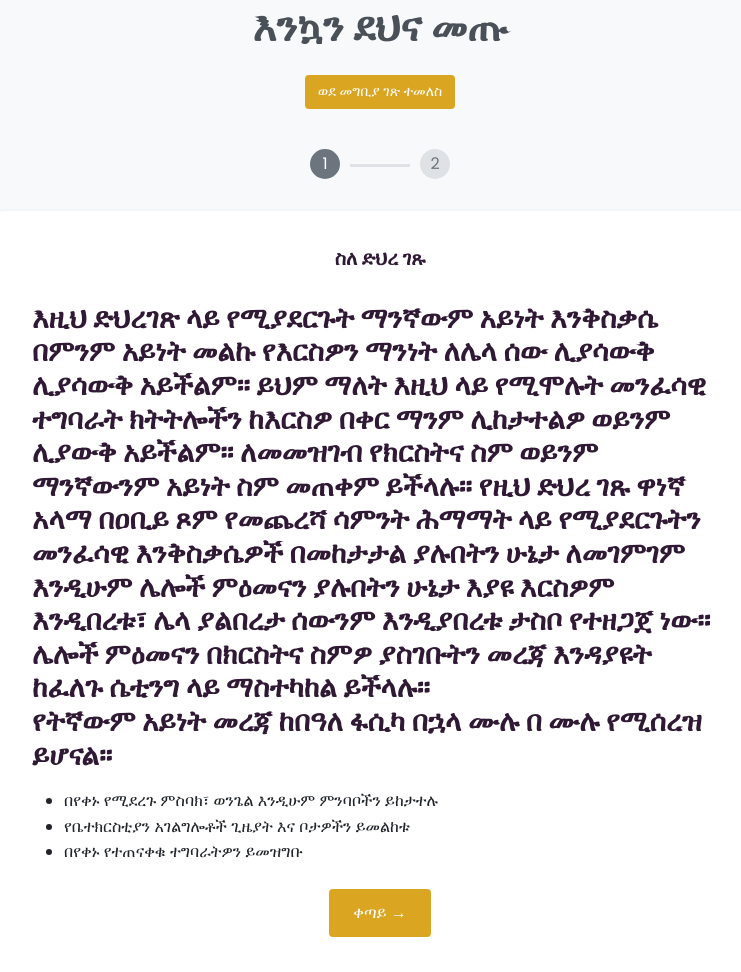
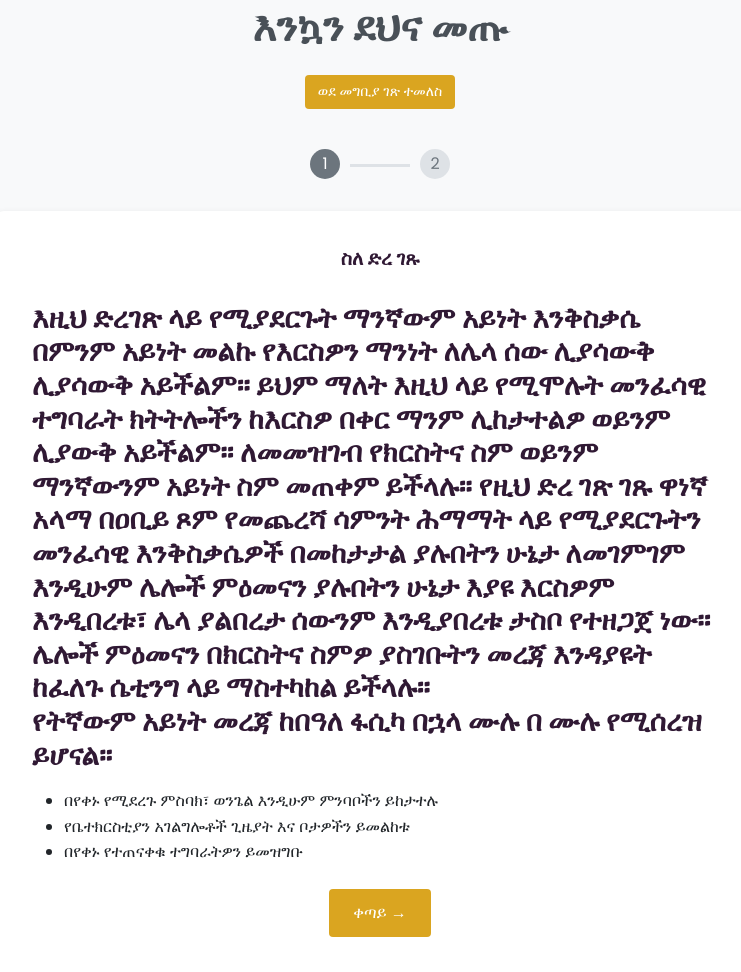
Before and after one commit to abela7/Hmamat, a PHP site: page /user/welcome.php in a window 1280 px wide. Shown: the part 241-1213 px from the top of the page, without its empty margins (260-1001 px from the left). Run offline with PHP 8.4, Linux system fonts and the light colour scheme; some libraries are stand-ins or nearby versions.

Commit message:
ንውቅንውቅ

```diff
--- a/user/login.php
+++ b/user/login.php
@@ -199,7 +199,7 @@ include_once '../includes/user_header.php';
                     <div class="col-md-6 mb-3">
                         <div class="card h-100">
                             <div class="card-body text-center">
-                                <h5 class="card-title">ለዚህ ድህረ ገጹ አዲስ ነዎት?</h5>
+                                <h5 class="card-title">ለዚህ ድረ ገጽ ገጹ አዲስ ነዎት?</h5>
 
                                 <a href="welcome.php?step=1" class="btn">እዚህ ላይ ይጫኑ</a>
                             </div>
--- a/user/welcome.php
+++ b/user/welcome.php
@@ -159,11 +159,11 @@ if ($_SERVER['REQUEST_METHOD'] === 'POST' && isset($_POST['register'])) {
 
                 <!-- Step 1: About HIMAMAT -->
                 <div class="step-content <?php echo $step === 1 ? 'active' : ''; ?>" id="step1">
-                    <h2 class="card-title mb-4 text-center">ስለ ድህረ ገጹ</h2>
+                    <h2 class="card-title mb-4 text-center">ስለ ድረ ገጹ</h2>
 
                     <div class="mb-4">
-                        <h3>እዚህ ድህረገጽ ላይ የሚያደርጉት ማንኛውም አይነት እንቅስቃሴ በምንም አይነት መልኩ የእርስዎን ማንነት ለሌላ ሰው ሊያሳውቅ ሊያሳውቅ አይችልም። ይህም ማለት እዚህ ላይ የሚሞሉት መንፈሳዊ ተግባራት ክትትሎችን ከእርስዎ በቀር ማንም ሊከታተልዎ ወይንም ሊያውቅ አይችልም። ለመመዝገብ የክርስትና ስም ወይንም ማንኛውንም አይነት ስም መጠቀም ይችላሉ።
-የዚህ ድህረ ገጹ ዋነኛ አላማ በዐቢይ ጾም የመጨረሻ ሳምንት ሕማማት ላይ የሚያደርጉትን መንፈሳዊ እንቅስቃሴዎች በመከታታል ያሉበትን ሁኔታ ለመገምገም እንዲሁም ሌሎች ምዕመናን ያሉበትን ሁኔታ እያዩ እርስዎም እንዲበረቱ፣ ሌላ ያልበረታ ሰውንም እንዲያበረቱ ታስቦ የተዘጋጀ ነው። ሌሎች ምዕመናን በክርስትና ስምዎ ያስገቡትን መረጃ እንዳያዩት ከፈለጉ ሴቲንግ ላይ ማስተካከል ይችላሉ።
+                        <h3>እዚህ ድረገጽ ላይ የሚያደርጉት ማንኛውም አይነት እንቅስቃሴ በምንም አይነት መልኩ የእርስዎን ማንነት ለሌላ ሰው ሊያሳውቅ ሊያሳውቅ አይችልም። ይህም ማለት እዚህ ላይ የሚሞሉት መንፈሳዊ ተግባራት ክትትሎችን ከእርስዎ በቀር ማንም ሊከታተልዎ ወይንም ሊያውቅ አይችልም። ለመመዝገብ የክርስትና ስም ወይንም ማንኛውንም አይነት ስም መጠቀም ይችላሉ።
+የዚህ ድረ ገጽ ገጹ ዋነኛ አላማ በዐቢይ ጾም የመጨረሻ ሳምንት ሕማማት ላይ የሚያደርጉትን መንፈሳዊ እንቅስቃሴዎች በመከታታል ያሉበትን ሁኔታ ለመገምገም እንዲሁም ሌሎች ምዕመናን ያሉበትን ሁኔታ እያዩ እርስዎም እንዲበረቱ፣ ሌላ ያልበረታ ሰውንም እንዲያበረቱ ታስቦ የተዘጋጀ ነው። ሌሎች ምዕመናን በክርስትና ስምዎ ያስገቡትን መረጃ እንዳያዩት ከፈለጉ ሴቲንግ ላይ ማስተካከል ይችላሉ።
                 </br><P>የትኛውም አይነት መረጃ ከበዓለ ፋሲካ በኋላ ሙሉ በ ሙሉ የሚሰረዝ ይሆናል። </p>
                 </h3>
                         <ul>
```
